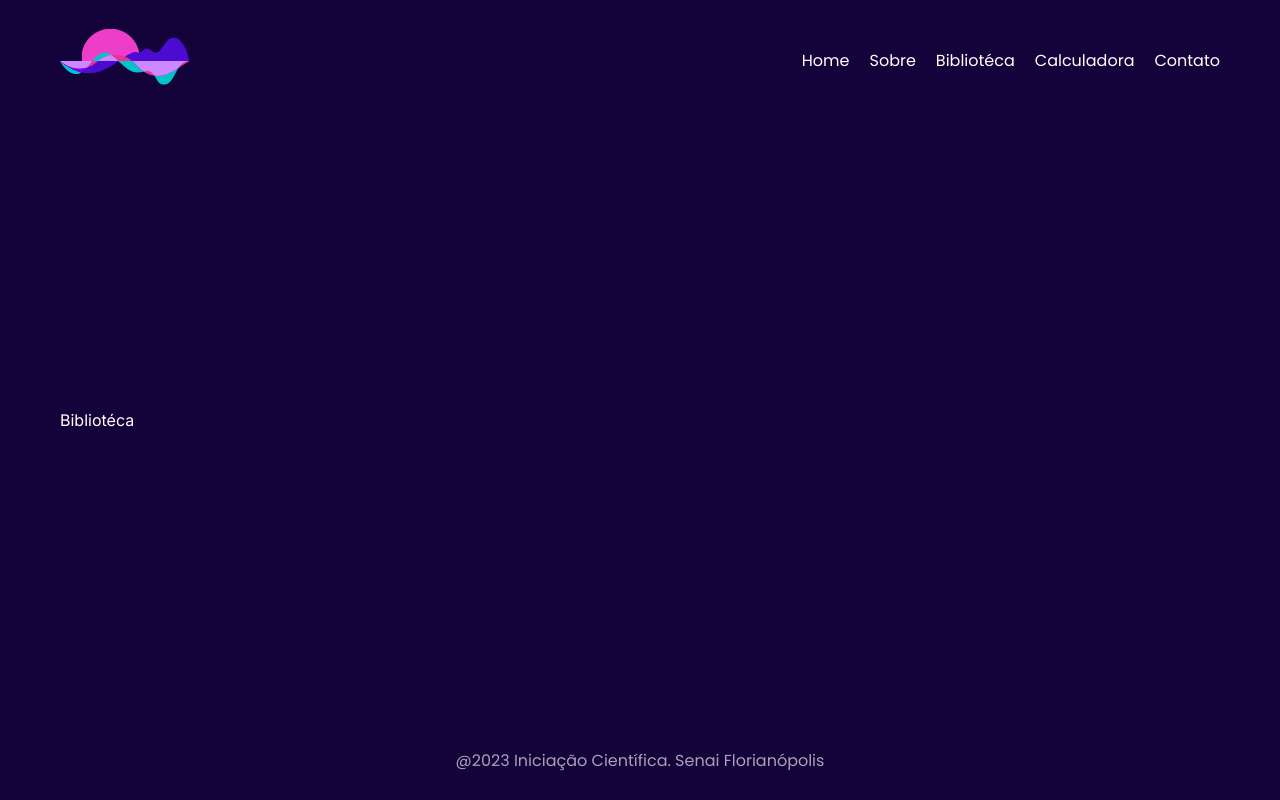
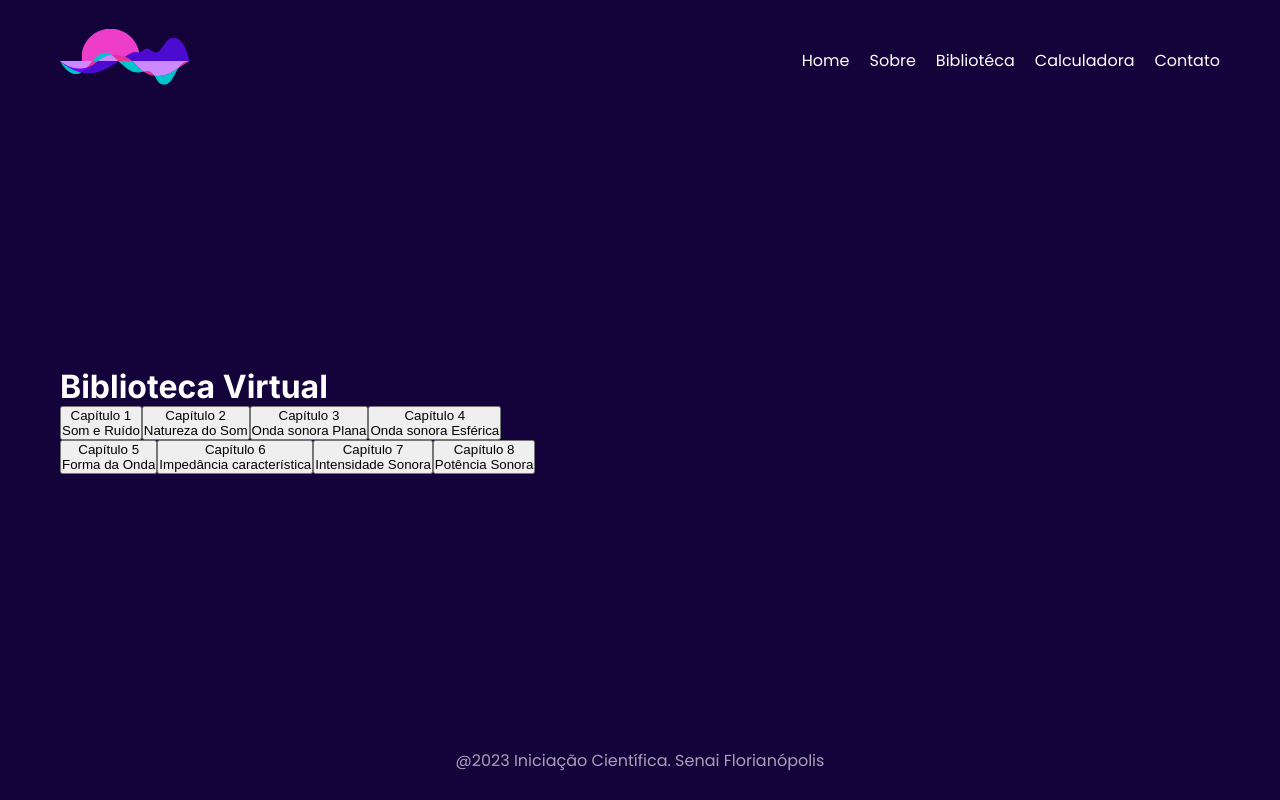
Before and after one commit to YuriCast/Iniciacao-Cientifica, a Next.js app: page /library in a window 1280 px wide. Built offline with nearby package versions, Linux system fonts and the light colour scheme.

Commit message:
Update page.jsx

```diff
--- a/src/app/library/page.jsx
+++ b/src/app/library/page.jsx
@@ -1,10 +1,27 @@
-import React from 'react'
-import styles from './page.module.css'
+import React from 'react';
+import styles from './page.module.css';
+
 
 const Library = () => {
   return (
-    <div className={styles.container}>Bibliotéca</div>
-  )
+    <div className={styles.container}>
+      <h1 className={styles.title}>Biblioteca Virtual</h1>
+      <div className={styles.buttonContainer}>
+        <div className={styles.column}>
+        <button className={styles.button}>Capítulo 1<div className={styles.subtitle}>Som e Ruído</div></button>
+        <button className={styles.button}>Capítulo 2<div className={styles.subtitle}>Natureza do Som</div></button>
+        <button className={styles.button}>Capítulo 3<div className={styles.subtitle}>Onda sonora Plana</div></button>
+        <button className={styles.button}>Capítulo 4<div className={styles.subtitle}>Onda sonora Esférica</div></button>
+        </div>
+        <div className={styles.column}>
+        <button className={styles.button}>Capítulo 5<div className={styles.subtitle}>Forma da Onda</div></button>
+        <button className={styles.button}>Capítulo 6<div className={styles.subtitle}>Impedância característica</div></button>
+        <button className={styles.button}>Capítulo 7<div className={styles.subtitle}>Intensidade Sonora</div></button>
+        <button className={styles.button}>Capítulo 8<div className={styles.subtitle}>Potência Sonora</div></button>
+        </div>
+      </div>
+    </div>
+  );
 }
 
-export default Library
+export default Library;
```
